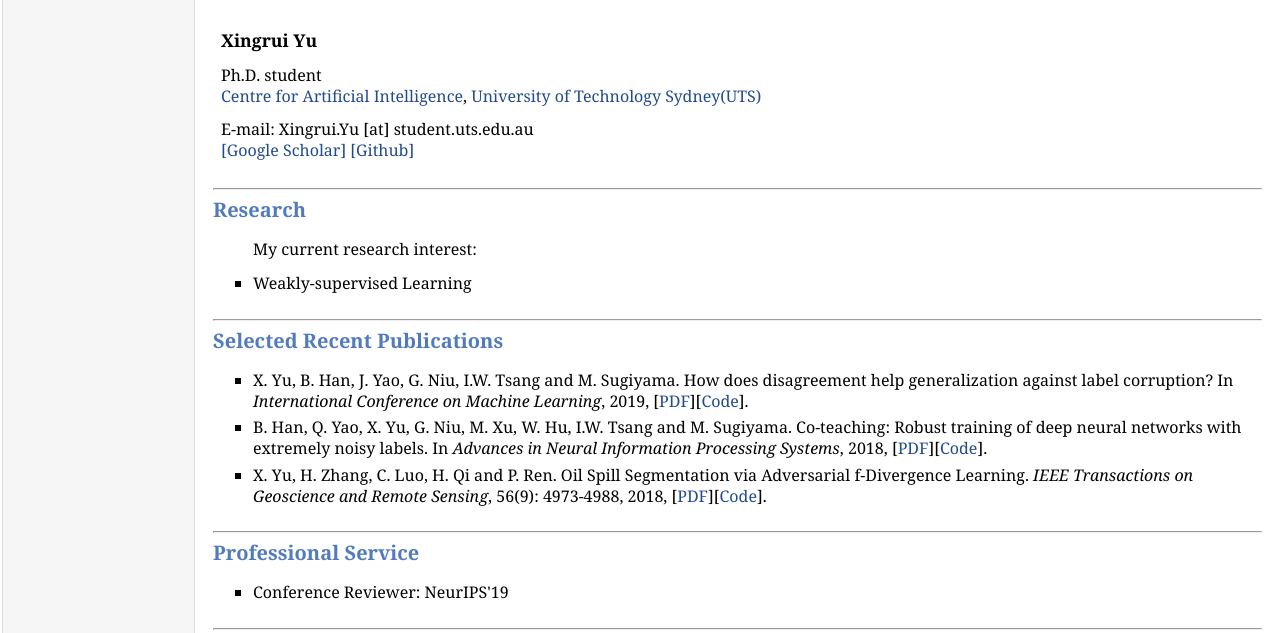
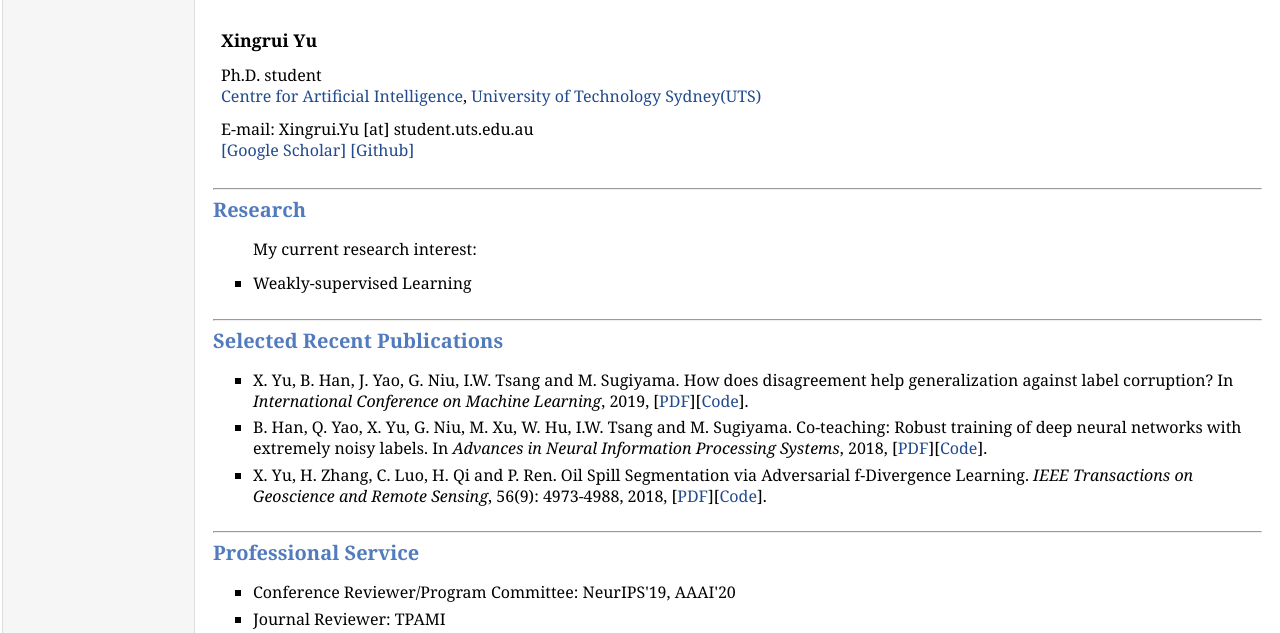
Before and after one commit to xingruiyu/xingruiyu.github.io, a plain HTML site: page index.html in a window 1280 px wide. Shown: the part 131-764 px from the top of the page. Drawn offline with Linux system fonts and the light colour scheme.

Commit message:
update service

```diff
--- a/index.html
+++ b/index.html
@@ -64,7 +64,8 @@
     <div>
         <h2><hr><a name="service"></a>Professional Service</h2>
             <ul>
-                <li><p> Conference Reviewer: NeurIPS'19 </p></li>
+                <li><p> Conference Reviewer/Program Committee: NeurIPS'19, AAAI'20 </p></li>
+                <li><p> Journal Reviewer: TPAMI </p></li>
             </ul>
     </div>
 
```
